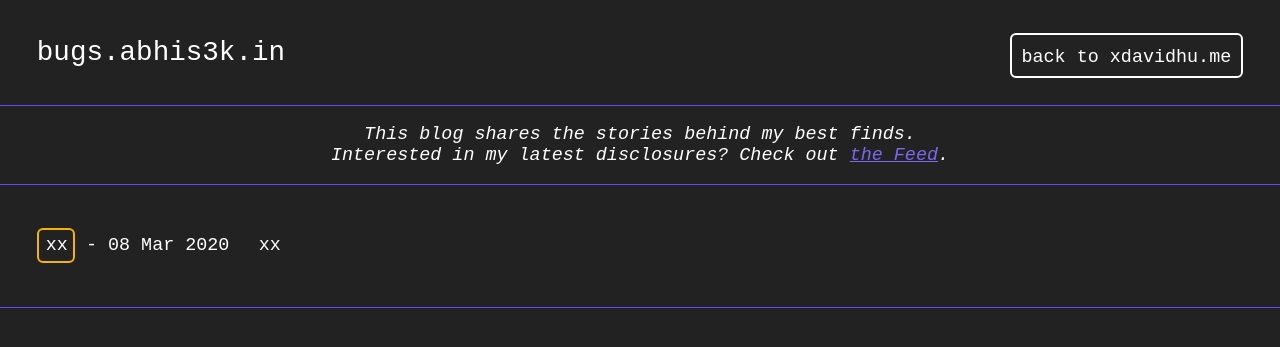
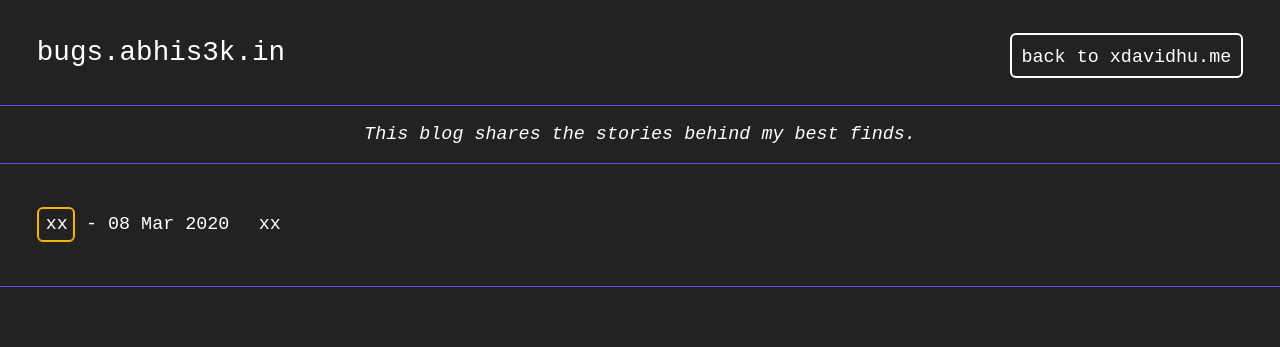
Before and after one commit to abhisek3122/blog.abhis3k.in, a Jekyll site: the page built from index.html, in a window 1280 px wide. Shown: the top 347 px of the page. Built offline with Jekyll 4.4.1, drawn with Linux system fonts in a browser that asks for light colours; some web fonts are replaced; the list of posts is cut into pages by our own code.

Commit message:
template fix

```diff
--- a/_layouts/default.html
+++ b/_layouts/default.html
@@ -16,7 +16,6 @@
       <meta name="viewport" content="width=device-width, initial-scale=1, maximum-scale=1">
       <link href="//fonts.googleapis.com/css?family=Open+Sans:400italic,400,300,700|Lora:400,700,400italic|Overpass+Mono" rel="stylesheet" type="text/css">
       <link rel="stylesheet" type="text/css" href="{{ site.baseurl| split: '/' | join:'/' }}/css/main.css" />
-      <link rel="alternate" type="application/atom+xml" title="bugs.xdavidhu.me" href="/feed.xml">
       <base target="_blank">
       {% if page.twitter-image %}
       <meta name="twitter:card" content="summary_large_image">
--- a/index.html
+++ b/index.html
@@ -8,7 +8,6 @@ title: Homepage
   <div class="feed-msg">
       <i>
       This blog shares the stories behind my best finds.<br/>
-      Interested in my latest disclosures? <br class="feed-msg-br"/>Check out <a href="https://feed.bugs.xdavidhu.me/" target="_self">the Feed</a>.
       </i>
   </div>
 
```
